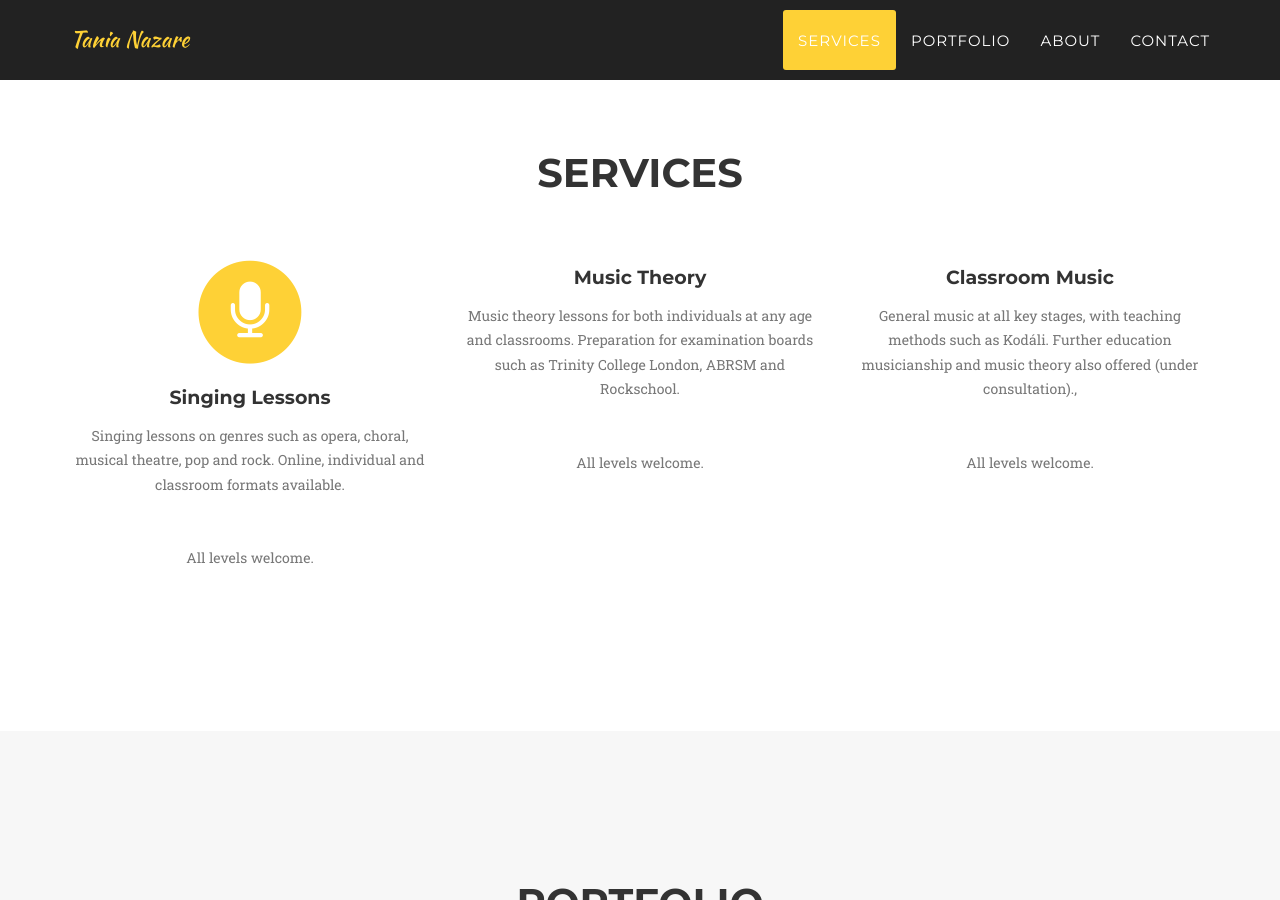
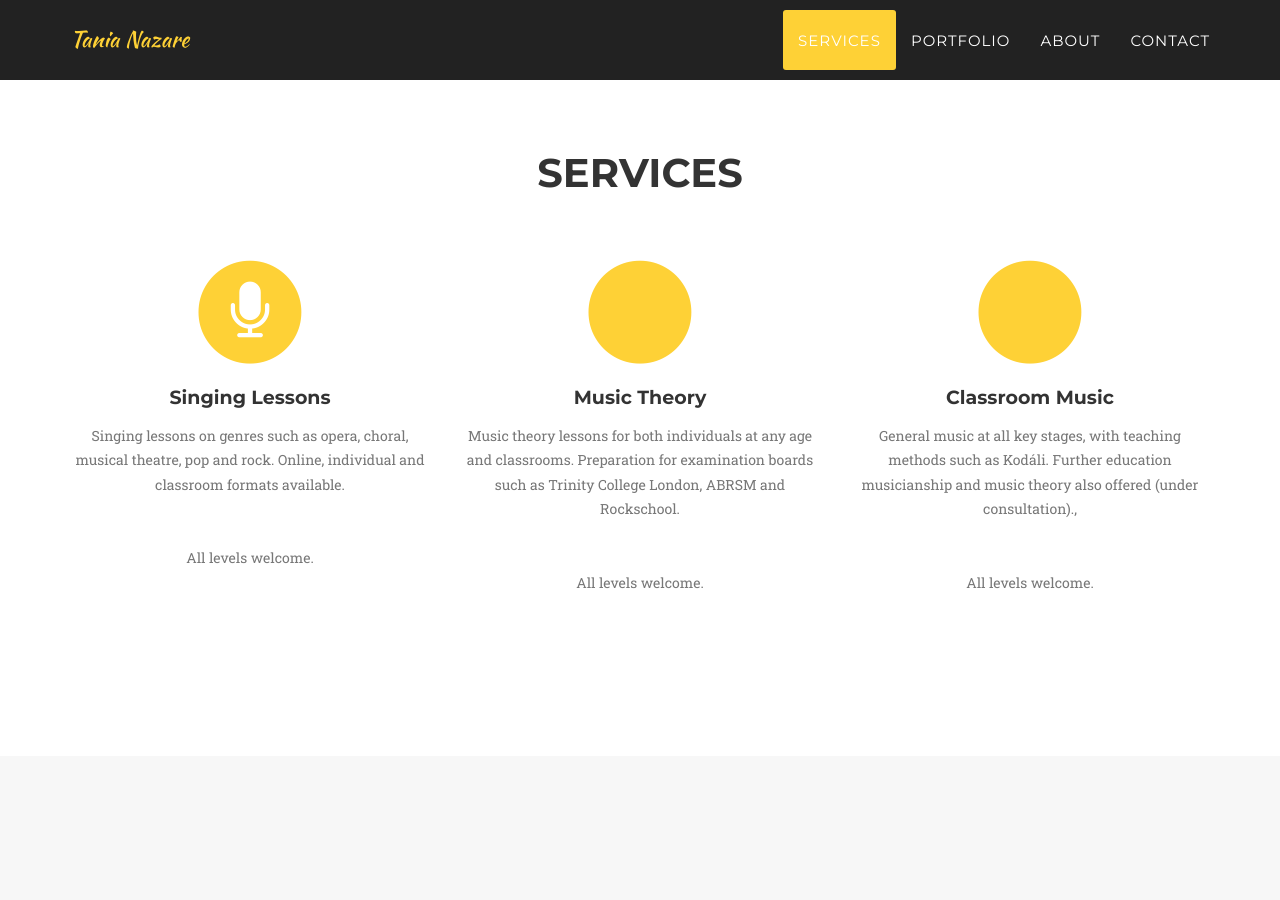
Before and after one commit to shopsoi/shopsoi.github.io, a Jekyll site: the page built from index.html, in a window 1280 px wide and 900 px high, scrolled down 689 px. Built offline with Jekyll 4.4.1, drawn with Linux system fonts in a browser that asks for light colours; some web fonts are replaced.

Commit message:
Update services.html

```diff
--- a/_includes/services.html
+++ b/_includes/services.html
@@ -19,20 +19,20 @@
                     <p class="text-muted">Singing lessons on genres such as opera, choral, musical theatre, pop and rock. Online, individual and classroom formats available.<br> </br><br>All levels welcome.</br></p>
                 </div>
                 <div class="col-md-4">
-                    <!--<span class="fa-stack fa-4x">
+                    <span class="fa-stack fa-4x">
                         <i class="fa fa-circle fa-stack-2x text-primary"></i>
-                        <i class="fa fa-laptop fa-stack-1x fa-inverse"></i>
-                    </span>-->
-                    <i class="fas fa-book-open"></i>
+<!--                         <i class="fa fa-laptop fa-stack-1x fa-inverse"></i> -->
+                        <i class="fa fa-book-open fa-stack-1x fa-inverse"></i>
+                    </span>
                     <h4 class="service-heading">Music Theory</h4>
                     <p class="text-muted">Music theory lessons for both individuals at any age and classrooms. Preparation for examination boards such as Trinity College London, ABRSM and Rockschool.<br> </br><br>All levels welcome.</br></p>
                 </div>
                 <div class="col-md-4">
-                    <!--<span class="fa-stack fa-4x">
+                    <span class="fa-stack fa-4x">
                         <i class="fa fa-circle fa-stack-2x text-primary"></i>
-                        <i class="fa fa-lock fa-stack-1x fa-inverse"></i>
-                    </span>-->
-                    <i class="fas fa-chalkboard-teacher"></i>
+<!--                         <i class="fa fa-lock fa-stack-1x fa-inverse"></i> -->
+                        <i class="fa fa-chalkboard-teacher fa-stack-1x fa-inverse"></i>
+                    </span>
                     <h4 class="service-heading">Classroom Music</h4>
                     <p class="text-muted">General music at all key stages, with teaching methods such as Kodáli. Further education musicianship and music theory also offered (under consultation).,<br> </br><br>All levels welcome.</br></p>
                 </div>
```
